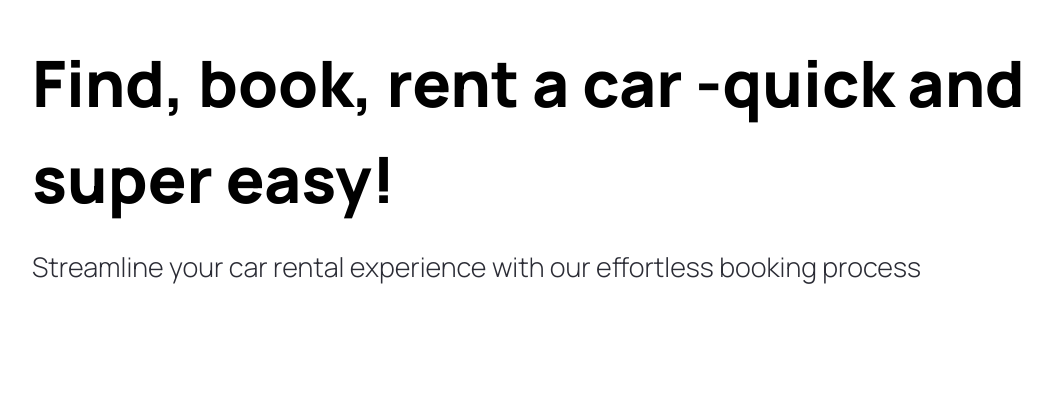
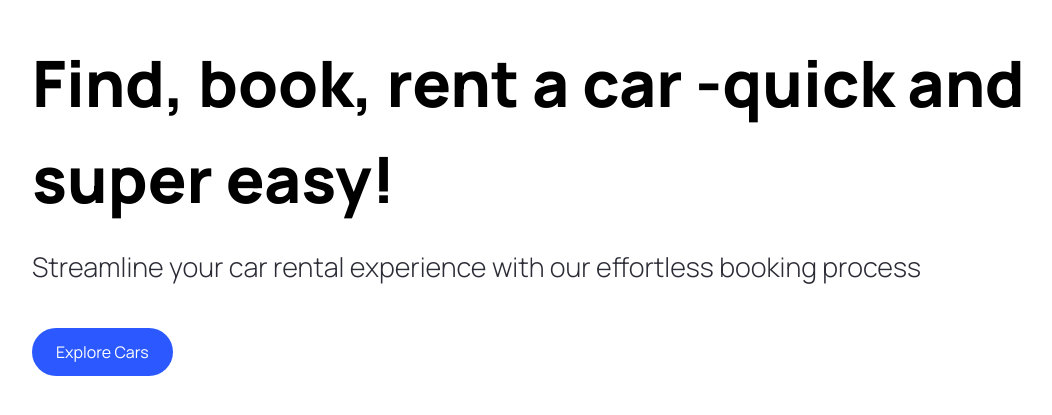
Before and after one commit to SakibSaad/Car_Marketplace, a Next.js app: page / in a window 1280 px wide. Shown: the part 109-524 px from the top of the page, without its empty margins (32-1084 px from the left). Built offline with nearby package versions, Linux system fonts and the light colour scheme.

Commit message:
Button Props Added

```diff
--- a/components/CustomButton.tsx
+++ b/components/CustomButton.tsx
@@ -1,14 +1,17 @@
+"use client";
+import { CustomButtonProps } from '@/types';
 import Image from 'next/image'
 
-const CustomButton = () => {
+const CustomButton = ({title,containerStyles,handleClick}: CustomButtonProps) => {
   return (
     <button
      disabled={false}
      type={"button"}
-     className={`custom-btn`}
-     onClick={()=>{}}
+     className={`custom-btn ${containerStyles}`}
+     onClick={handleClick}
     >
-
+     <span className={`flex-1`}></span>
+        {title}
     </button>
   )
 }
--- a/components/Hero.tsx
+++ b/components/Hero.tsx
@@ -1,7 +1,11 @@
+"use client";
 import Image from 'next/image';
 import CustomButton from './CustomButton';
 
 const Hero = () => {
+    const handleScroll =() =>{
+
+    }
   return (
     <div className='hero'>
         <div className='flex-1 pt-36 padding-x'>
@@ -10,7 +14,11 @@
             </h1>
             <p className='hero__subtitle'>Streamline your car rental experience with our effortless booking process</p>
 
-            <CustomButton/>
+            <CustomButton
+             title= "Explore Cars"
+             containerStyles="bg-primary-blue text-white rounded-full mt-10"
+             handleClick={handleScroll}
+            />
 
         </div>
     </div>
--- a/components/index.ts
+++ b/components/index.ts
@@ -3,5 +3,5 @@
 
 export{
     Hero,
-    CustomButton
+    CustomButton,
 }
--- /dev/null
+++ b/types/index.ts
@@ -0,0 +1,9 @@
+import { MouseEventHandler } from "react";
+
+export interface CustomButtonProps {
+    title: string;
+    containerStyles?: string;
+    handleClick?:
+    MouseEventHandler<HTMLButtonElement>;
+
+}
```
